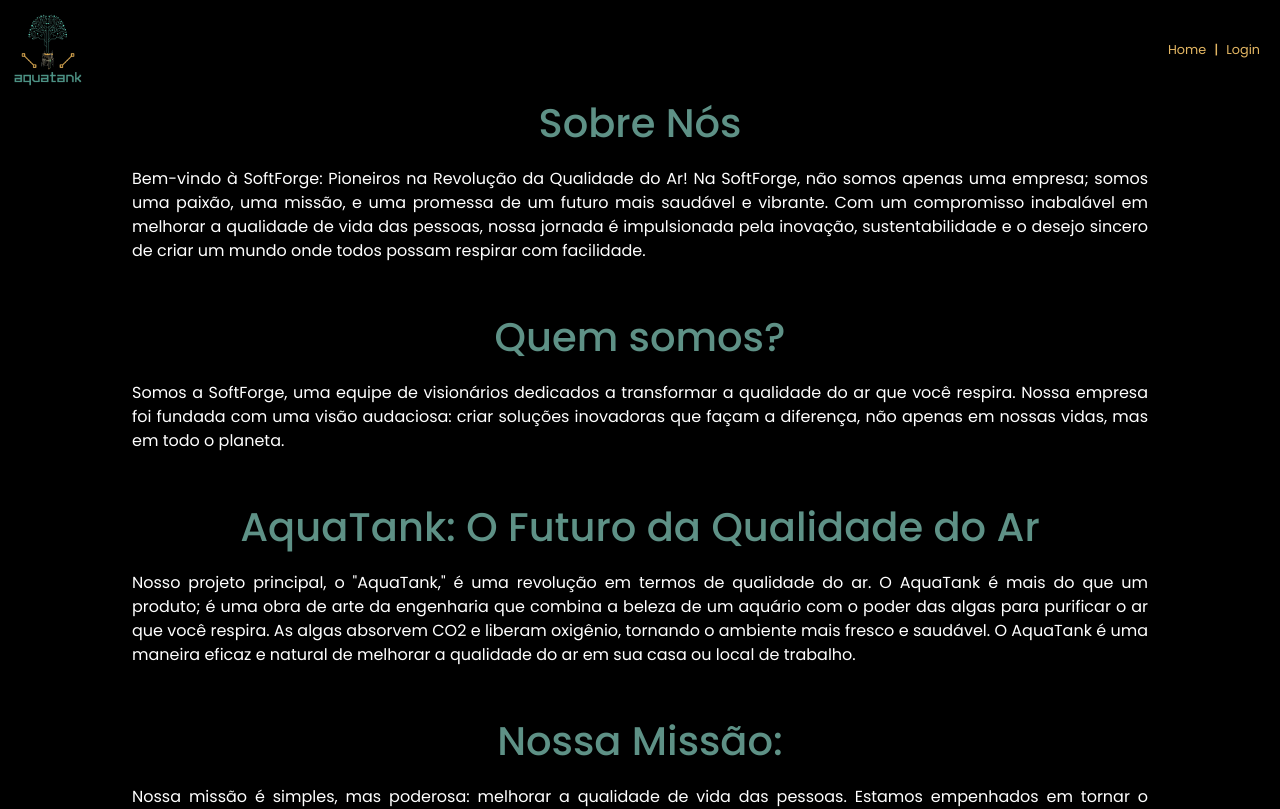
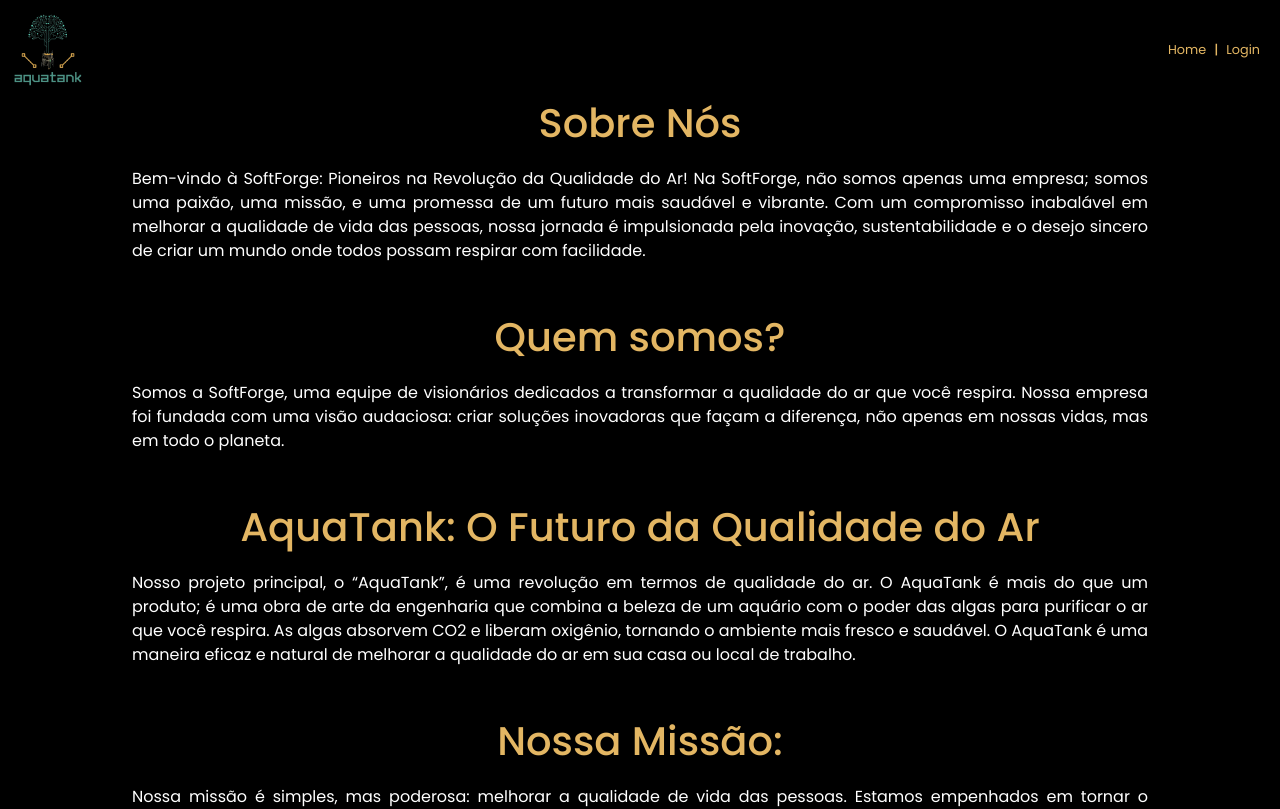
Before and after one commit to LilithGouveia/next-challenge-application, a React (Vite) app: page /sobreNos in a window 1280 px wide. Shown: the top 809 px of the page. Built offline with nearby package versions, Linux system fonts and the light colour scheme.

Commit message:
Adicionando a cor ao título da página sobre nós!

```diff
--- a/src/components/AboutUsContent.jsx
+++ b/src/components/AboutUsContent.jsx
@@ -13,7 +13,7 @@
                     <p>
                     Bem-vindo à SoftForge: Pioneiros na Revolução da Qualidade do Ar!
 
-Na SoftForge, não somos apenas uma empresa; somos uma paixão, uma missão, e uma promessa de um futuro mais saudável e vibrante. Com um compromisso inabalável em melhorar a qualidade de vida das pessoas, nossa jornada é impulsionada pela inovação, sustentabilidade e o desejo sincero de criar um mundo onde todos possam respirar com facilidade.
+                    Na SoftForge, não somos apenas uma empresa; somos uma paixão, uma missão, e uma promessa de um futuro mais saudável e vibrante. Com um compromisso inabalável em melhorar a qualidade de vida das pessoas, nossa jornada é impulsionada pela inovação, sustentabilidade e o desejo sincero de criar um mundo onde todos possam respirar com facilidade.
                     </p>
 
                     <h1>Quem somos?</h1>
@@ -23,7 +23,7 @@
 
                     <h1>AquaTank: O Futuro da Qualidade do Ar</h1>
                     <p>
-                    Nosso projeto principal, o "AquaTank," é uma revolução em termos de qualidade do ar. O AquaTank é mais do que um produto; é uma obra de arte da engenharia que combina a beleza de um aquário com o poder das algas para purificar o ar que você respira. As algas absorvem CO2 e liberam oxigênio, tornando o ambiente mais fresco e saudável. O AquaTank é uma maneira eficaz e natural de melhorar a qualidade do ar em sua casa ou local de trabalho.
+                    Nosso projeto principal, o <q>AquaTank</q>, é uma revolução em termos de qualidade do ar. O AquaTank é mais do que um produto; é uma obra de arte da engenharia que combina a beleza de um aquário com o poder das algas para purificar o ar que você respira. As algas absorvem CO2 e liberam oxigênio, tornando o ambiente mais fresco e saudável. O AquaTank é uma maneira eficaz e natural de melhorar a qualidade do ar em sua casa ou local de trabalho.
                     </p>
 
                     <h1>Nossa Missão:</h1>
--- a/src/style/aboutUsContent.scss
+++ b/src/style/aboutUsContent.scss
@@ -6,7 +6,7 @@
 
 h1{
     text-align: center;
-    color: $font-color;
+    color: $title-color;
 }
 
 p{
@@ -41,8 +41,8 @@
 }
 
 .image-aboutUS:hover{
-    // box-shadow: 0 5em 100px $footer-p-a-color; -> bordas brilhantes atrás da img
-    // scale: 1.1; hover para zoom na imagem
+    // box-shadow: 0 5em 100px $footer-p-a-color; // -> bordas brilhantes atrás da img
+    scale: 1.1;  //Hover para dar zoom na imagem
 }
 
 .social-media{
```
